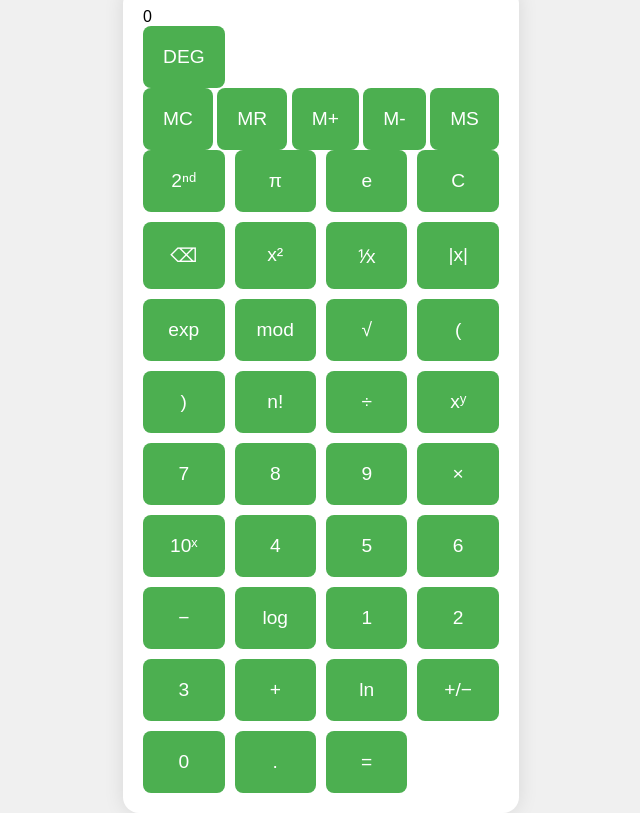
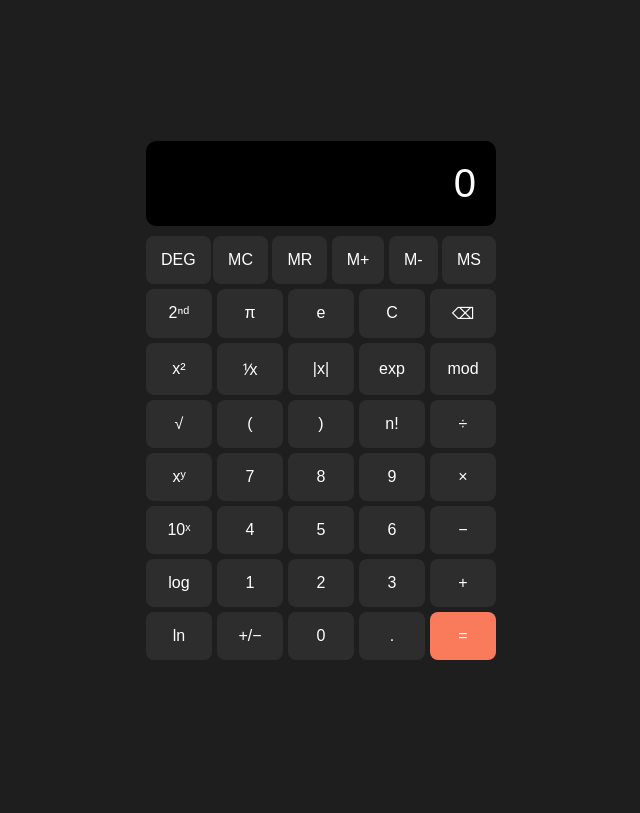
Before and after one commit to tresor676/HT-CALCULATRICE-, a plain HTML site: page index.html in a window 1280 px wide. Shown: the whole page, without its empty margins (319-959 px from the left). Drawn offline with Linux system fonts and the light colour scheme.

Commit message:
Update style.css

```diff
--- a/style.css
+++ b/style.css
@@ -1,55 +1,61 @@
 body {
+  margin: 0;
   font-family: sans-serif;
-  background: #f0f0f0;
-  margin: 0;
+  background-color: #1e1e1e;
+  color: white;
   display: flex;
   justify-content: center;
   align-items: center;
   height: 100vh;
 }
+
 .calculator {
-  background: white;
+  width: 350px;
+  background: #1e1e1e;
+  padding: 10px;
+  border-radius: 10px;
+}
+
+.screen {
+  text-align: right;
+  font-size: 2.5rem;
   padding: 20px;
-  border-radius: 16px;
-  box-shadow: 0 0 20px rgba(0,0,0,0.1);
+  background: #000;
+  border-radius: 10px;
+  margin-bottom: 10px;
 }
-input {
-  width: 100%;
-  font-size: 2em;
-  text-align: right;
-  margin-bottom: 10px;
-  padding: 10px;
+
+.top-bar, .function-selectors {
+  display: flex;
+  justify-content: space-between;
+  margin-bottom: 5px;
 }
+
+.memory-buttons button {
+  margin: 0 2px;
+}
+
 .buttons {
   display: grid;
-  grid-template-columns: repeat(4, 1fr);
-  gap: 10px;
+  grid-template-columns: repeat(5, 1fr);
+  gap: 5px;
 }
+
 button {
-  padding: 20px;
-  font-size: 1.2em;
+  font-size: 1rem;
+  padding: 15px;
+  background: #2d2d2d;
+  color: white;
   border: none;
   border-radius: 8px;
-  background: #4CAF50;
-  color: white;
   cursor: pointer;
 }
+
 button:hover {
-  background: #45a049;
+  background: #3a3a3a;
 }
-<style>
-#installBtn {
-  position: fixed;
-  bottom: 10px;
-  left: 50%;
-  transform: translateX(-50%);
-  background-color: #ff69b4; /* rose */
+
+.equal {
+  background: #f97b5b;
   color: white;
-  border: none;
-  padding: 10px 20px;
-  border-radius: 8px;
-  font-size: 16px;
-  box-shadow: 0 4px 8px rgba(0,0,0,0.2);
-  z-index: 1000;
 }
-</style>
```
